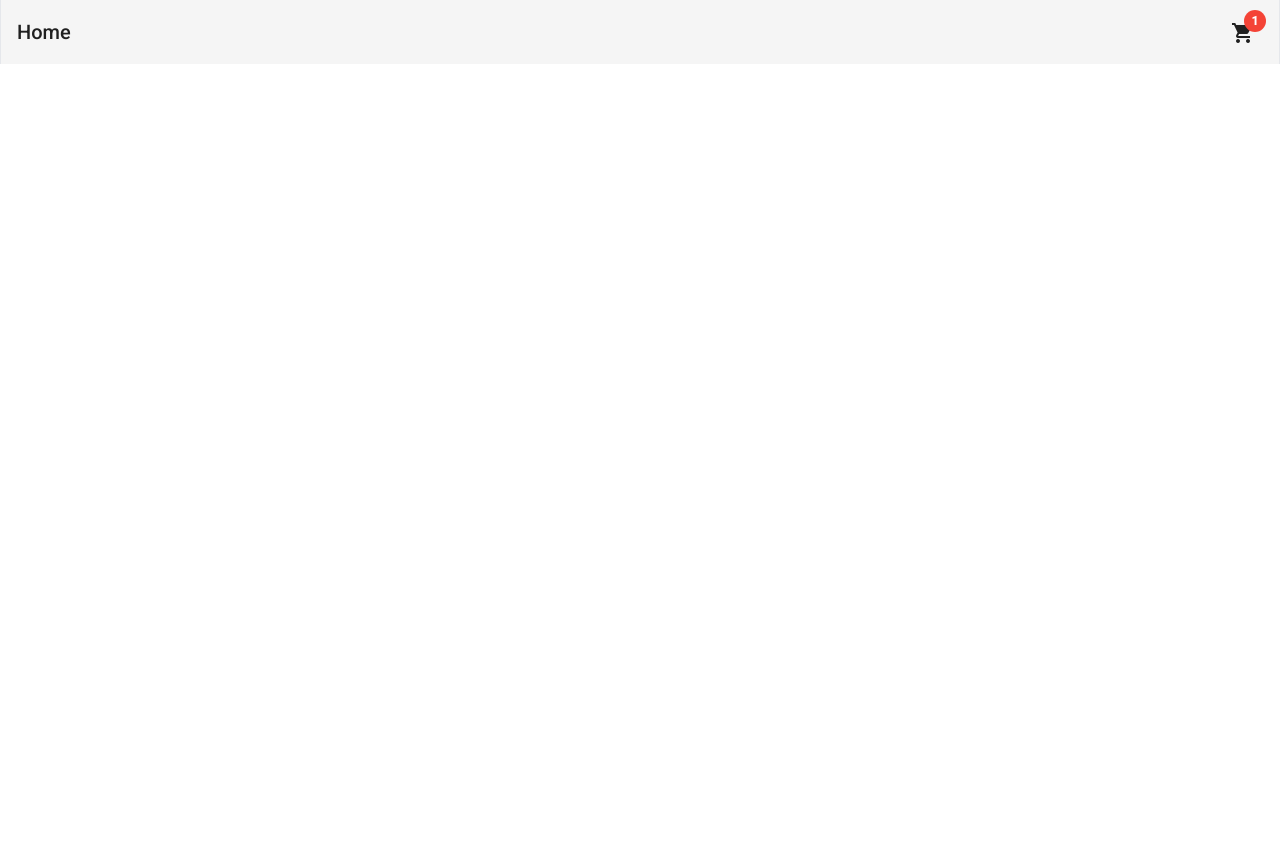
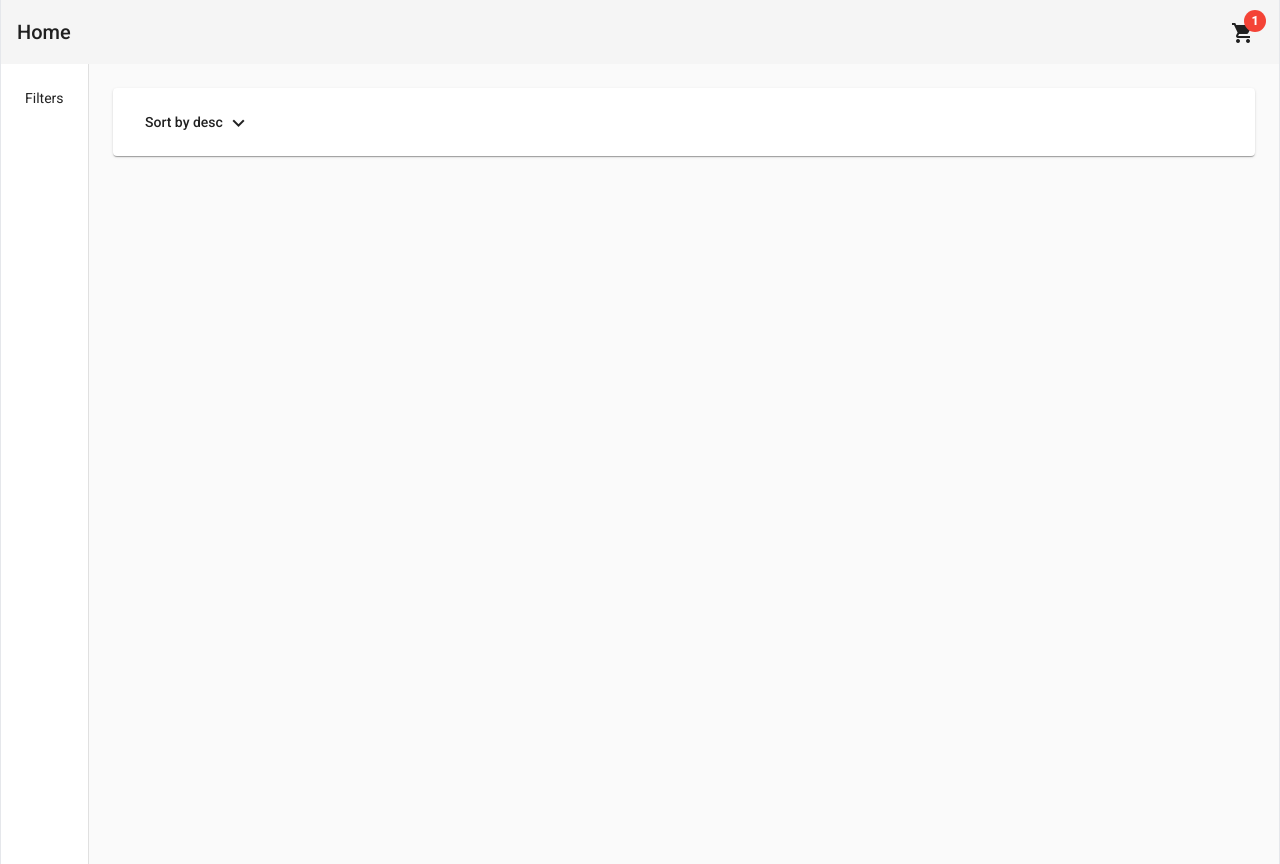
Before and after one commit to berkayyozayy/shopping-app, an Angular app: page /home in a window 1280 px wide. Before the commit this address led to /. Before the commit the page ends 800 px from the top, so only its background shows below. Built offline with nearby package versions, Linux system fonts and the light colour scheme.

Commit message:
feat: refactor

```diff
--- a/src/app/app-routing.module.ts
+++ b/src/app/app-routing.module.ts
@@ -1,7 +1,16 @@
 import { NgModule } from '@angular/core';
 import { RouterModule, Routes } from '@angular/router';
+import { HomeComponent } from './pages/home/home.component';
 
-const routes: Routes = [];
+const routes: Routes = [
+  {
+    path: 'home',
+    component: HomeComponent,
+  },
+  {
+    path: '', redirectTo: 'home', pathMatch: 'full'
+  }
+];
 
 @NgModule({
   imports: [RouterModule.forRoot(routes)],
--- a/src/app/app.component.ts
+++ b/src/app/app.component.ts
@@ -4,6 +4,7 @@ import { Component } from '@angular/core';
   selector: 'app-root',
   template: `
   <app-header></app-header>
+  <router-outlet></router-outlet>
   `,
   styles: []
 })
--- a/src/app/app.module.ts
+++ b/src/app/app.module.ts
@@ -16,11 +16,15 @@ import { AppRoutingModule } from './app-routing.module';
 import { AppComponent } from './app.component';
 import { BrowserAnimationsModule } from '@angular/platform-browser/animations';
 import { HeaderComponent } from './components/header/header.component';
+import { HomeComponent } from './pages/home/home.component';
+import { ProductsHeaderComponent } from './pages/home/components/products-header/products-header.component';
 
 @NgModule({
   declarations: [
     AppComponent,
-    HeaderComponent
+    HeaderComponent,
+    HomeComponent,
+    ProductsHeaderComponent
   ],
   imports: [
     BrowserModule,
--- /dev/null
+++ b/src/app/pages/home/home.component.html
@@ -0,0 +1,8 @@
+<mat-drawer-container [autosize]="true" class="min-h-full max-w-7xl border-x">
+  <mat-drawer mode="side" opened class="p-6">
+    <div>Filters</div>
+  </mat-drawer>
+  <mat-drawer-content class="p-6">
+    <app-products-header></app-products-header>
+  </mat-drawer-content>
+</mat-drawer-container>
--- /dev/null
+++ b/src/app/pages/home/home.component.ts
@@ -0,0 +1,16 @@
+import { Component, OnInit } from '@angular/core';
+
+@Component({
+  selector: 'app-home',
+  templateUrl: './home.component.html',
+  styles: [
+  ]
+})
+export class HomeComponent implements OnInit {
+
+  constructor() { }
+
+  ngOnInit(): void {
+  }
+
+}
```
